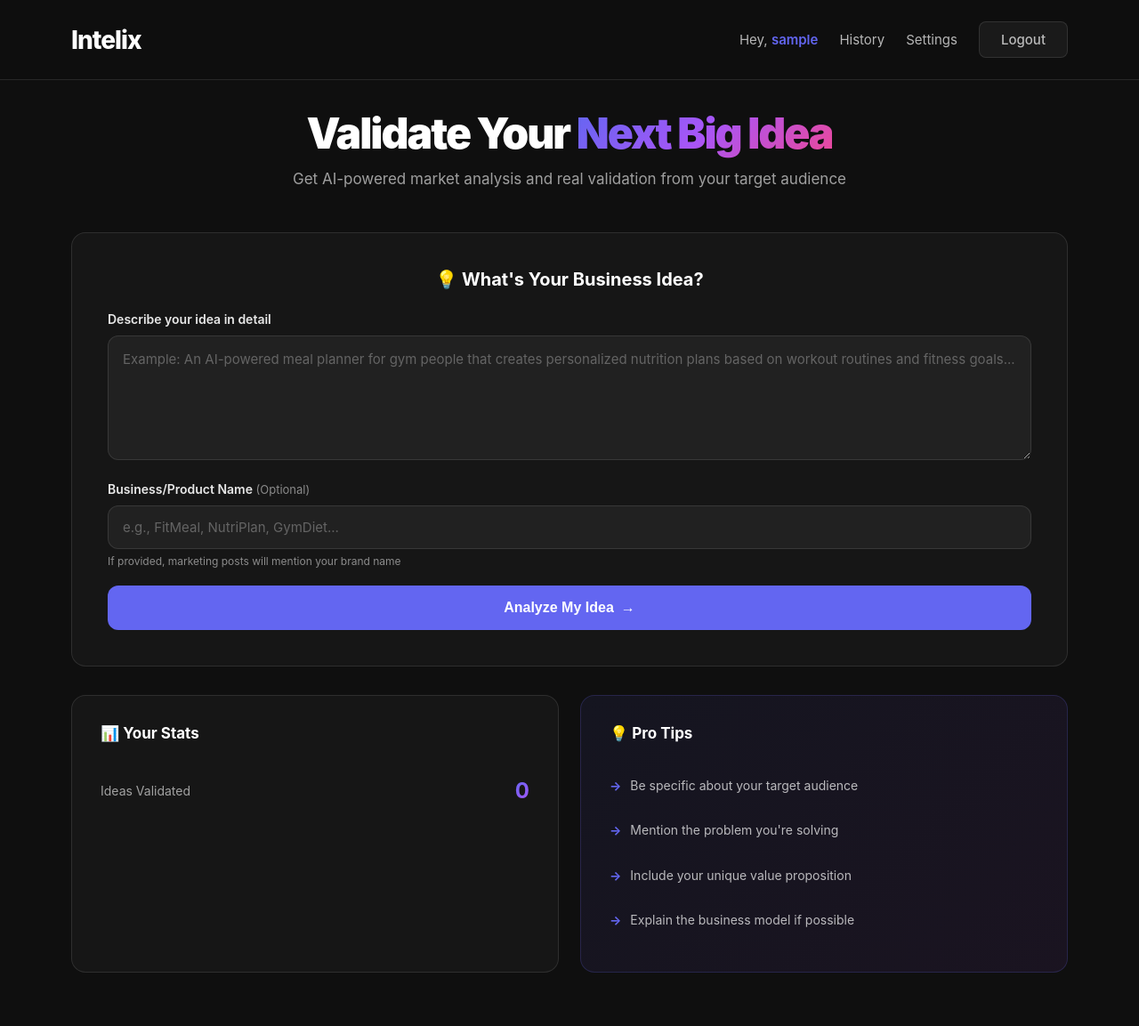
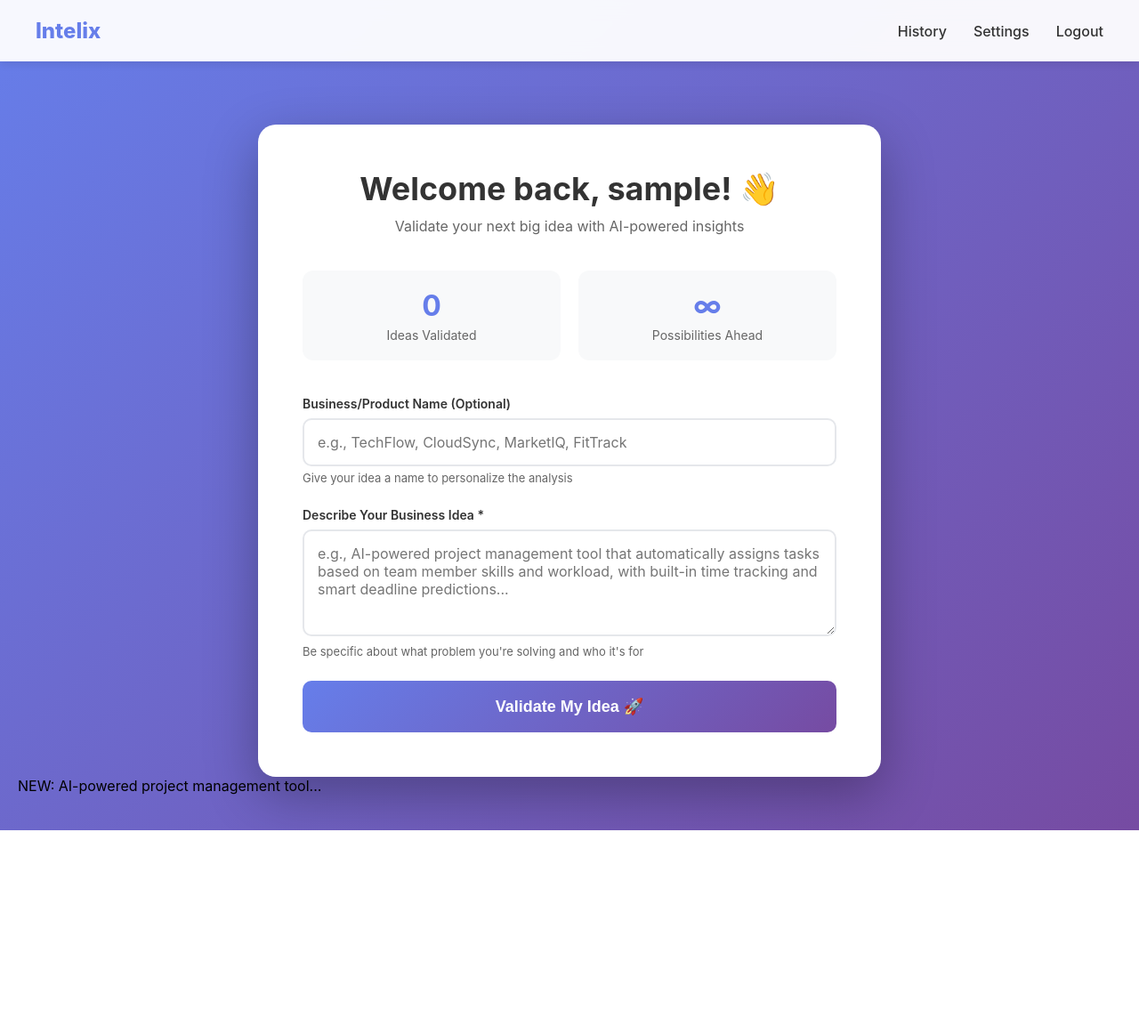
Before and after one commit to vedpalsodkar988-tech/Intelix-V2, a Flask app: page /dashboard in a window 1280 px wide. Shown: the whole page at 89% size. After the commit the page ends 933 px from the top, so only its background shows below. Run offline with Flask 3, Linux system fonts and the light colour scheme; the visitor is signed in with stand-in values (Sample User, id 1); data that the repository does not hold is empty; some libraries are stand-ins or nearby versions.

Commit message:
Update dashboard.html

```diff
--- a/templates/dashboard.html
+++ b/templates/dashboard.html
@@ -21,324 +21,214 @@
 
         body {
             font-family: -apple-system, BlinkMacSystemFont, 'Segoe UI', 'Inter', Arial, sans-serif;
-            background: #0F0F0F;
-            color: #FFFFFF;
+            background: linear-gradient(135deg, #667eea 0%, #764ba2 100%);
             min-height: 100vh;
+            padding: 40px 20px;
         }
 
         nav {
             position: fixed;
             top: 0;
-            width: 100%;
-            padding: 24px 80px;
+            left: 0;
+            right: 0;
+            background: rgba(255, 255, 255, 0.95);
+            backdrop-filter: blur(10px);
+            padding: 20px 40px;
             display: flex;
             justify-content: space-between;
             align-items: center;
-            background: rgba(15, 15, 15, 0.9);
-            backdrop-filter: blur(20px);
-            border-bottom: 1px solid rgba(255, 255, 255, 0.1);
+            box-shadow: 0 2px 10px rgba(0,0,0,0.1);
             z-index: 1000;
         }
 
         .logo {
-            font-size: 28px;
+            font-size: 24px;
             font-weight: 800;
-            color: #FFFFFF;
-            letter-spacing: -1px;
+            color: #667eea;
         }
 
-        .nav-right {
+        .nav-links {
             display: flex;
-            gap: 24px;
+            gap: 30px;
             align-items: center;
         }
 
-        .user-info {
-            color: rgba(255, 255, 255, 0.7);
-            font-size: 15px;
-        }
-
-        .user-info span {
-            color: #6366F1;
-            font-weight: 600;
-        }
-
-        .nav-right a {
-            color: rgba(255, 255, 255, 0.7);
+        .nav-links a {
+            color: #333;
             text-decoration: none;
-            font-size: 15px;
+            font-weight: 500;
             transition: color 0.3s;
         }
 
-        .nav-right a:hover {
-            color: #FFFFFF;
-        }
-
-        .btn-logout {
-            background: rgba(255, 255, 255, 0.05);
-            color: rgba(255, 255, 255, 0.9);
-            padding: 10px 24px;
-            border-radius: 8px;
-            text-decoration: none;
-            font-weight: 500;
-            font-size: 14px;
-            border: 1px solid rgba(255, 255, 255, 0.1);
-            transition: all 0.3s;
-        }
-
-        .btn-logout:hover {
-            background: rgba(255, 255, 255, 0.1);
-            border-color: rgba(255, 255, 255, 0.2);
+        .nav-links a:hover {
+            color: #667eea;
         }
 
         .container {
-            max-width: 1200px;
-            margin: 0 auto;
-            padding: 120px 40px 60px;
+            max-width: 700px;
+            margin: 100px auto 0;
+            background: white;
+            border-radius: 20px;
+            padding: 50px;
+            box-shadow: 0 20px 60px rgba(0,0,0,0.3);
         }
 
-        .welcome {
+        .header {
             text-align: center;
-            margin-bottom: 50px;
+            margin-bottom: 40px;
         }
 
-        .welcome h1 {
-            font-size: 48px;
-            font-weight: 900;
-            margin-bottom: 12px;
-            letter-spacing: -2px;
+        .header h1 {
+            font-size: 36px;
+            color: #333;
+            margin-bottom: 10px;
         }
 
-        .gradient-text {
-            background: linear-gradient(135deg, #6366F1 0%, #A855F7 50%, #EC4899 100%);
-            -webkit-background-clip: text;
-            -webkit-text-fill-color: transparent;
-            background-clip: text;
+        .header p {
+            color: #666;
+            font-size: 16px;
         }
 
-        .welcome p {
-            font-size: 17px;
-            color: rgba(255, 255, 255, 0.6);
+        .stats {
+            display: flex;
+            gap: 20px;
+            margin-bottom: 40px;
         }
 
-        .idea-card {
-            background: rgba(255, 255, 255, 0.03);
-            border: 1px solid rgba(255, 255, 255, 0.1);
-            border-radius: 16px;
-            padding: 40px;
-            margin-bottom: 32px;
+        .stat-card {
+            flex: 1;
+            background: #f8f9fa;
+            padding: 20px;
+            border-radius: 12px;
+            text-align: center;
         }
 
-        .idea-card h2 {
-            font-size: 20px;
-            font-weight: 700;
-            margin-bottom: 24px;
-            display: flex;
-            align-items: center;
-            justify-content: center;
-            gap: 10px;
+        .stat-card h3 {
+            font-size: 32px;
+            color: #667eea;
+            margin-bottom: 5px;
+        }
+
+        .stat-card p {
+            color: #666;
+            font-size: 14px;
         }
 
         .form-group {
-            margin-bottom: 20px;
+            margin-bottom: 25px;
         }
 
         .form-group label {
             display: block;
-            margin-bottom: 10px;
+            margin-bottom: 8px;
+            color: #333;
             font-weight: 600;
-            color: rgba(255, 255, 255, 0.9);
             font-size: 14px;
         }
 
-        .form-group .optional {
-            font-weight: 400;
-            color: rgba(255, 255, 255, 0.5);
-            font-size: 13px;
-        }
-
+        .form-group input,
         .form-group textarea {
             width: 100%;
-            padding: 16px;
-            background: rgba(255, 255, 255, 0.05);
-            border: 1px solid rgba(255, 255, 255, 0.1);
-            border-radius: 12px;
-            font-size: 15px;
-            color: #FFFFFF;
-            font-family: inherit;
-            resize: vertical;
-            min-height: 140px;
-            transition: all 0.3s;
-        }
-
-        .form-group input[type="text"] {
-            width: 100%;
-            padding: 14px 16px;
-            background: rgba(255, 255, 255, 0.05);
-            border: 1px solid rgba(255, 255, 255, 0.1);
-            border-radius: 12px;
-            font-size: 15px;
-            color: #FFFFFF;
+            padding: 15px;
+            border: 2px solid #e5e7eb;
+            border-radius: 10px;
+            font-size: 16px;
             font-family: inherit;
             transition: all 0.3s;
         }
 
-        .form-group textarea:focus,
-        .form-group input[type="text"]:focus {
+        .form-group input:focus,
+        .form-group textarea:focus {
             outline: none;
-            border-color: #6366F1;
-            background: rgba(255, 255, 255, 0.08);
+            border-color: #667eea;
+            box-shadow: 0 0 0 3px rgba(102, 126, 234, 0.1);
         }
 
-        .form-group textarea::placeholder,
-        .form-group input[type="text"]::placeholder {
-            color: rgba(255, 255, 255, 0.3);
+        .form-group textarea {
+            resize: vertical;
+            min-height: 120px;
         }
 
         .helper-text {
-            margin-top: 6px;
-            font-size: 12px;
-            color: rgba(255, 255, 255, 0.5);
+            font-size: 13px;
+            color: #666;
+            margin-top: 5px;
         }
 
-        .btn-analyze {
+        .btn-submit {
             width: 100%;
-            background: #6366F1;
+            background: linear-gradient(135deg, #667eea 0%, #764ba2 100%);
             color: white;
-            padding: 16px;
+            padding: 18px;
             border: none;
-            border-radius: 12px;
-            font-size: 16px;
+            border-radius: 10px;
+            font-size: 18px;
             font-weight: 700;
             cursor: pointer;
             transition: all 0.3s;
-            display: flex;
-            align-items: center;
-            justify-content: center;
-            gap: 8px;
         }
 
-        .btn-analyze:hover {
-            background: #5558E3;
+        .btn-submit:hover {
             transform: translateY(-2px);
-            box-shadow: 0 10px 30px rgba(99, 102, 241, 0.3);
+            box-shadow: 0 10px 25px rgba(102, 126, 234, 0.4);
         }
 
-        .btn-analyze:disabled {
-            background: rgba(99, 102, 241, 0.5);
-            cursor: not-allowed;
-            transform: none;
+        .recent-validations {
+            margin-top: 50px;
+            padding-top: 30px;
+            border-top: 2px solid #e5e7eb;
         }
 
-        .info-grid {
-            display: grid;
-            grid-template-columns: repeat(2, 1fr);
-            gap: 24px;
+        .recent-validations h3 {
+            font-size: 20px;
+            color: #333;
+            margin-bottom: 20px;
         }
 
-        .stats-card, .tips-card {
-            background: rgba(255, 255, 255, 0.03);
-            border: 1px solid rgba(255, 255, 255, 0.1);
-            border-radius: 16px;
-            padding: 32px;
+        .validation-item {
+            background: #f8f9fa;
+            padding: 15px;
+            border-radius: 10px;
+            margin-bottom: 10px;
+            cursor: pointer;
+            transition: all 0.3s;
         }
 
-        .tips-card {
-            background: linear-gradient(135deg, rgba(99, 102, 241, 0.08) 0%, rgba(168, 85, 247, 0.08) 100%);
-            border: 1px solid rgba(99, 102, 241, 0.2);
+        .validation-item:hover {
+            background: #e5e7eb;
+            transform: translateX(5px);
         }
 
-        .stats-card h3, .tips-card h3 {
-            font-size: 17px;
-            font-weight: 700;
-            margin-bottom: 24px;
-            display: flex;
-            align-items: center;
-            gap: 8px;
+        .validation-item p {
+            color: #333;
+            margin-bottom: 5px;
         }
 
-        .stat-item {
-            display: flex;
-            justify-content: space-between;
-            align-items: center;
-            padding: 16px 0;
-            border-bottom: 1px solid rgba(255, 255, 255, 0.05);
+        .validation-item span {
+            font-size: 12px;
+            color: #999;
         }
 
-        .stat-item:last-child {
-            border-bottom: none;
-            padding-bottom: 0;
-        }
-
-        .stat-label {
-            font-size: 14px;
-            color: rgba(255, 255, 255, 0.6);
-        }
-
-        .stat-value {
-            font-size: 24px;
-            font-weight: 700;
-            background: linear-gradient(135deg, #6366F1 0%, #A855F7 100%);
-            -webkit-background-clip: text;
-            -webkit-text-fill-color: transparent;
-            background-clip: text;
-        }
-
-        .tip-list {
-            list-style: none;
-        }
-
-        .tip-list li {
-            padding: 14px 0;
-            font-size: 14px;
-            color: rgba(255, 255, 255, 0.7);
-            line-height: 1.6;
-            display: flex;
-            align-items: flex-start;
-            gap: 10px;
-        }
-
-        .tip-list li::before {
-            content: "→";
-            color: #6366F1;
-            font-weight: 700;
-            flex-shrink: 0;
-        }
-
-        /* Loading Spinner */
-        .spinner {
-            display: inline-block;
-            width: 18px;
-            height: 18px;
-            border: 3px solid rgba(255, 255, 255, 0.3);
-            border-top-color: white;
-            border-radius: 50%;
-            animation: spin 0.8s linear infinite;
-        }
-
-        @keyframes spin {
-            to { transform: rotate(360deg); }
-        }
-
-        @media (max-width: 968px) {
-            nav {
-                padding: 20px 24px;
+        @media (max-width: 768px) {
+            .container {
+                padding: 30px 20px;
+                margin-top: 80px;
             }
 
-            .container {
-                padding: 100px 24px 60px;
+            .header h1 {
+                font-size: 28px;
             }
 
-            .welcome h1 {
-                font-size: 36px;
+            .stats {
+                flex-direction: column;
             }
 
-            .idea-card {
-                padding: 28px 24px;
+            nav {
+                padding: 15px 20px;
             }
 
-            .info-grid {
-                grid-template-columns: 1fr;
+            .nav-links {
+                gap: 15px;
             }
         }
     </style>
@@ -346,91 +236,69 @@
 <body>
     <nav>
         <div class="logo">Intelix</div>
-        <div class="nav-right">
-            <div class="user-info">
-                Hey, <span>{{ username }}</span>
-            </div>
+        <div class="nav-links">
             <a href="/validations">History</a>
             <a href="/settings">Settings</a>
-            <a href="/logout" class="btn-logout">Logout</a>
+            <a href="/logout">Logout</a>
         </div>
     </nav>
 
     <div class="container">
-        <div class="welcome">
-            <h1>Validate Your <span class="gradient-text">Next Big Idea</span></h1>
-            <p>Get AI-powered market analysis and real validation from your target audience</p>
+        <div class="header">
+            <h1>Welcome back, {{ username }}! 👋</h1>
+            <p>Validate your next big idea with AI-powered insights</p>
         </div>
 
-        <div class="idea-card">
-            <h2>💡 What's Your Business Idea?</h2>
-            <form id="analyzeForm" action="/analyze" method="POST">
-                <div class="form-group">
-                    <label for="idea">Describe your idea in detail</label>
-                    <textarea
-                        id="idea"
-                        name="idea"
-                        placeholder="Example: An AI-powered meal planner for gym people that creates personalized nutrition plans based on workout routines and fitness goals..."
-                        required
-                    ></textarea>
-                </div>
-
-                <div class="form-group">
-                    <label for="business_name">
-                        Business/Product Name <span class="optional">(Optional)</span>
-                    </label>
-                    <input
-                        type="text"
-                        id="business_name"
-                        name="business_name"
-                        placeholder="e.g., FitMeal, NutriPlan, GymDiet..."
-                    />
-                    <div class="helper-text">
-                        If provided, marketing posts will mention your brand name
-                    </div>
-                </div>
-
-                <button type="submit" class="btn-analyze" id="analyzeBtn">
-                    <span id="btnText">Analyze My Idea</span>
-                    <span id="btnArrow">→</span>
-                </button>
-            </form>
+        <div class="stats">
+            <div class="stat-card">
+                <h3>{{ validation_count }}</h3>
+                <p>Ideas Validated</p>
+            </div>
+            <div class="stat-card">
+                <h3>∞</h3>
+                <p>Possibilities Ahead</p>
+            </div>
         </div>
 
-        <div class="info-grid">
-            <div class="stats-card">
-                <h3>📊 Your Stats</h3>
-                <div class="stat-item">
-                    <span class="stat-label">Ideas Validated</span>
-                    <span class="stat-value">{{ validation_count }}</span>
-                </div>
+        <form action="/analyze" method="POST">
+            <div class="form-group">
+                <label for="business_name">Business/Product Name (Optional)</label>
+                <input
+                    type="text"
+                    id="business_name"
+                    name="business_name"
+                    placeholder="e.g., TechFlow, CloudSync, MarketIQ, FitTrack"
+                >
+                <p class="helper-text">Give your idea a name to personalize the analysis</p>
             </div>
 
-            <div class="tips-card">
-                <h3>💡 Pro Tips</h3>
-                <ul class="tip-list">
-                    <li>Be specific about your target audience</li>
-                    <li>Mention the problem you're solving</li>
-                    <li>Include your unique value proposition</li>
-                    <li>Explain the business model if possible</li>
-                </ul>
+            <div class="form-group">
+                <label for="idea">Describe Your Business Idea *</label>
+                <textarea
+                    id="idea"
+                    name="idea"
+                    required
+                    placeholder="e.g., AI-powered project management tool that automatically assigns tasks based on team member skills and workload, with built-in time tracking and smart deadline predictions..."
+                ></textarea>
+                <p class="helper-text">Be specific about what problem you're solving and who it's for</p>
+            </div>
+
+            <button type="submit" class="btn-submit">
+                Validate My Idea 🚀
+            </button>
+        </form>
+
+        {% if validation_count > 0 %}
+        <div class="recent-validations">
+            <h3>Quick Actions</h3>
+            <div class="validation-item" onclick="window.location.href='/validations'">
+                <p><strong>📊 View All Validations</strong></p>
+                <span>See your complete validation history</span>
             </div>
         </div>
+        {% endif %}
     </div>
-
-    <script>
-        document.getElementById('analyzeForm').addEventListener('submit', function(e) {
-            const btn = document.getElementById('analyzeBtn');
-            const btnText = document.getElementById('btnText');
-            const btnArrow = document.getElementById('btnArrow');
-
-            // Disable button
-            btn.disabled = true;
-
-            // Change text and add spinner
-            btnText.textContent = 'Analyzing';
-            btnArrow.innerHTML = '<span class="spinner"></span>';
-        });
-    </script>
 </body>
 </html>
+
+NEW: AI-powered project management tool...
```
